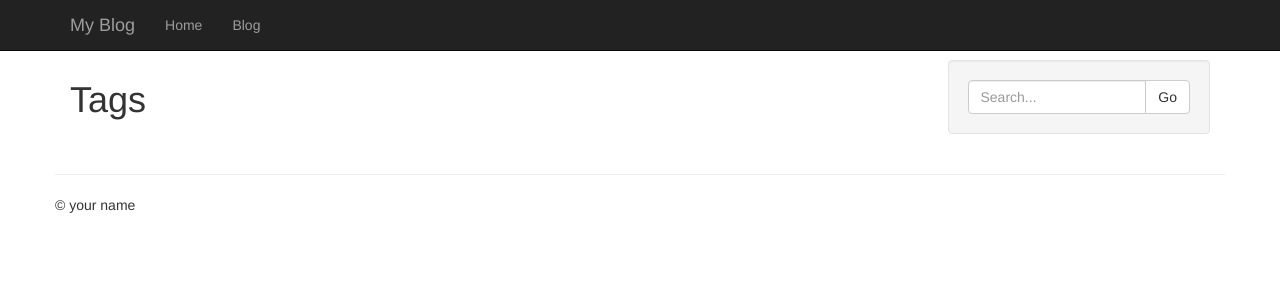
After one commit to Angelica137/blog, a Python web app: template app/entries/templates/entries/tag_detail.html in a window 1280 px wide. The commit adds this page. Shown: the top 300 px of the page. Run offline with Jinja, Linux system fonts and the light colour scheme; the template is opened without the code that fills it, so the values that code supplies are empty; some libraries are stand-ins or nearby versions.

Commit message:
add search bar to side bar

```diff
--- /dev/null
+++ b/app/entries/templates/entries/base_entries.html
@@ -0,0 +1,17 @@
+{% extends "base.html" %} {% block sidebar %}
+
+<form class="form-inline well" method="get" role="form">
+  <div class="input-group">
+    <input
+      class="form-control input-xs"
+      name="q"
+      placeholder="Search..."
+      value="{{ request.args.get('q', '') }}"
+    />
+    <span class="input-group-btn">
+      <button class="btn btn-default" type="submit">Go</button>
+    </span>
+  </div>
+</form>
+{% endblock %} {% block content %} {% include "includes/list.html" %} {%
+endblock %}
--- a/app/entries/templates/entries/index.html
+++ b/app/entries/templates/entries/index.html
@@ -1,3 +1,2 @@
-{% extends "base.html" %} {% block title %}Entries{% endblock %} {% block
-content_title %}Entries{% endblock %} {% block content %} {% include
-"includes/list.html" %} {% endblock %}
+{% extends "entries/base_entries.html" %} {% block title %}Entries{% endblock %}
+{% block content_title %}Entries{% endblock %}
--- /dev/null
+++ b/app/entries/templates/entries/tag_detail.html
@@ -0,0 +1,2 @@
+{% extends "entries/base_entries.html" %} {% block title %}Tags{% endblock %} {%
+block content_title %}Tags{% endblock %}
```
Also changed, not shown: app/entries/templates/entries/tag_index.html (deleted, +0 -12 lines).
